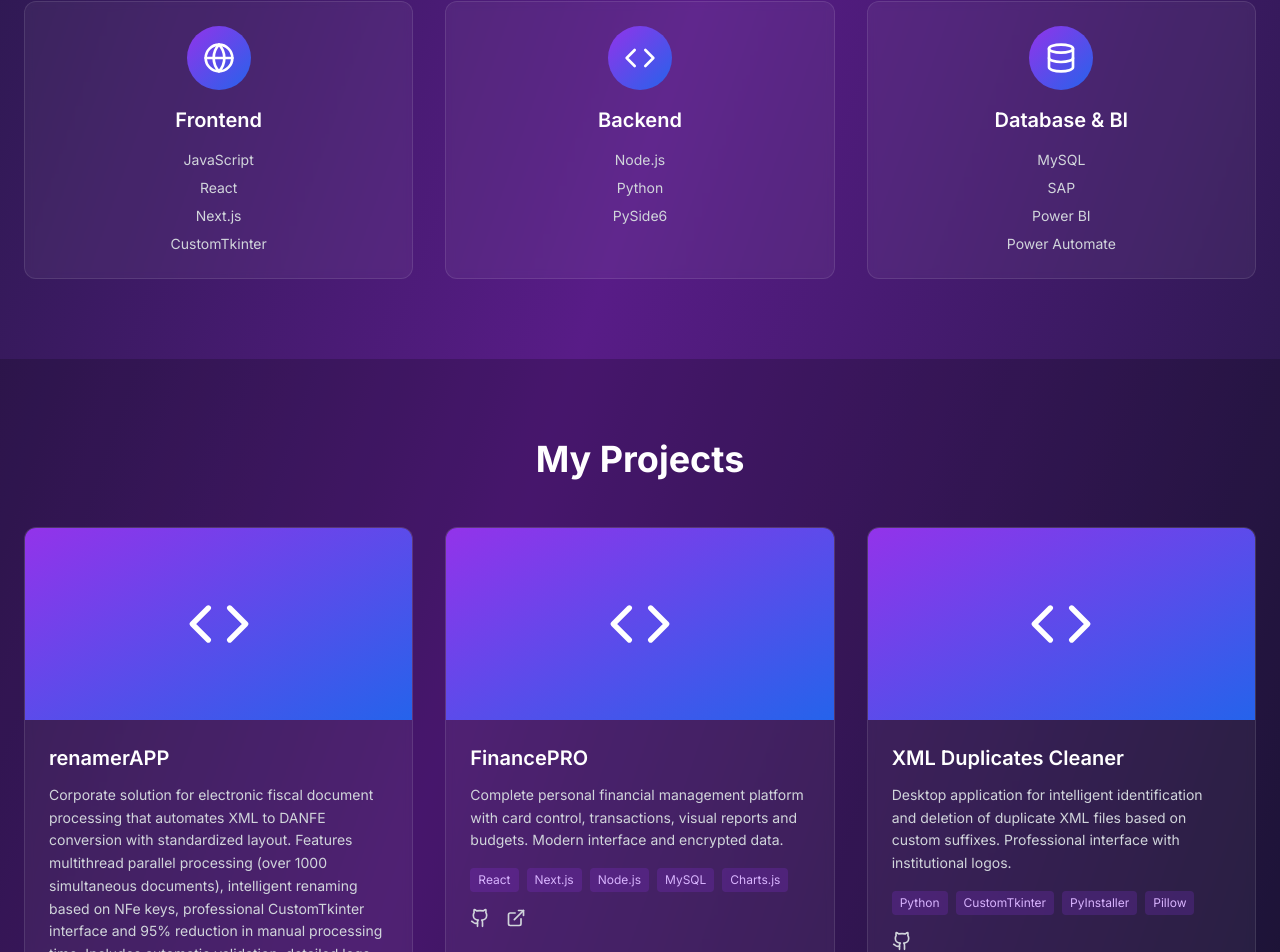
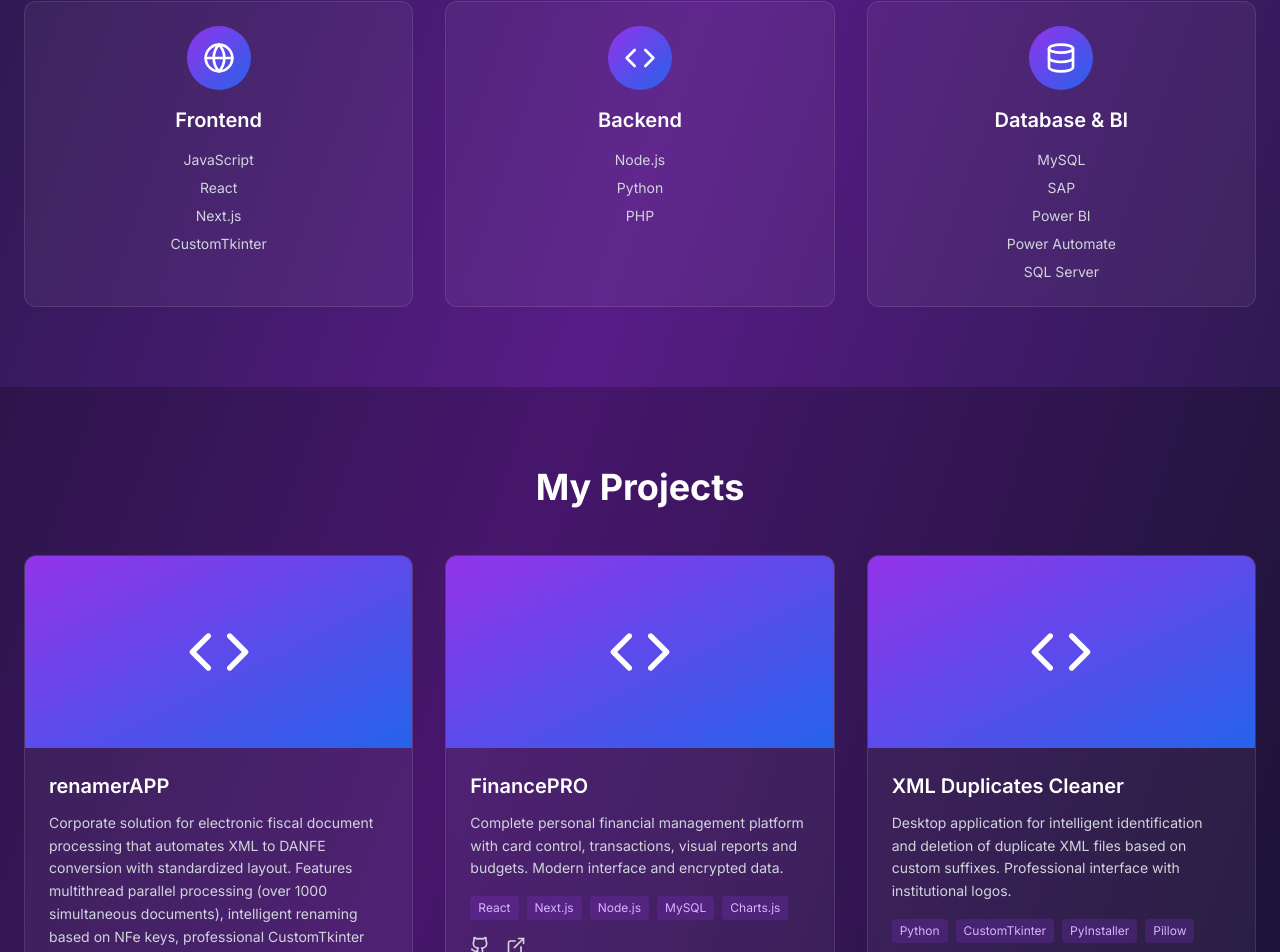
Before and after one commit to Thucosta0/thucosta-portfolio, a Next.js app: page / in a window 1280 px wide. Shown: the part 1693-2645 px from the top of the page. Built offline with nearby package versions, Linux system fonts and the light colour scheme.

Commit message:
Atualizações de texto

```diff
--- a/app/page.tsx
+++ b/app/page.tsx
@@ -64,8 +64,8 @@ export default function Home() {
 
   const skills = [
     { nameKey: 'frontend', icon: Globe, techs: ['JavaScript', 'React', 'Next.js', 'CustomTkinter'] },
-    { nameKey: 'backend', icon: Code, techs: ['Node.js', 'Python', 'PySide6'] },
-    { nameKey: 'database', icon: Database, techs: ['MySQL', 'SAP', 'Power BI', 'Power Automate'] },
+    { nameKey: 'backend', icon: Code, techs: ['Node.js', 'Python', 'PHP'] },
+    { nameKey: 'database', icon: Database, techs: ['MySQL', 'SAP', 'Power BI', 'Power Automate', 'SQL Server'] },
   ]
 
   const projects = [
@@ -73,7 +73,7 @@ export default function Home() {
       title: 'renamerAPP',
       descriptionKey: 'renamerAppDescription',
       tech: ['Python', 'CustomTkinter', 'PHP', 'NFePHP', 'XML'],
-      github: 'https://github.com/Thucosta0/renamerAPP'
+      github: 'https://github.com/Thucosta0/renamerPRO'
     },
     {
       title: 'FinancePRO',
```
Also changed, not shown: 1 other file (tests, documents, lock files or other folders).
